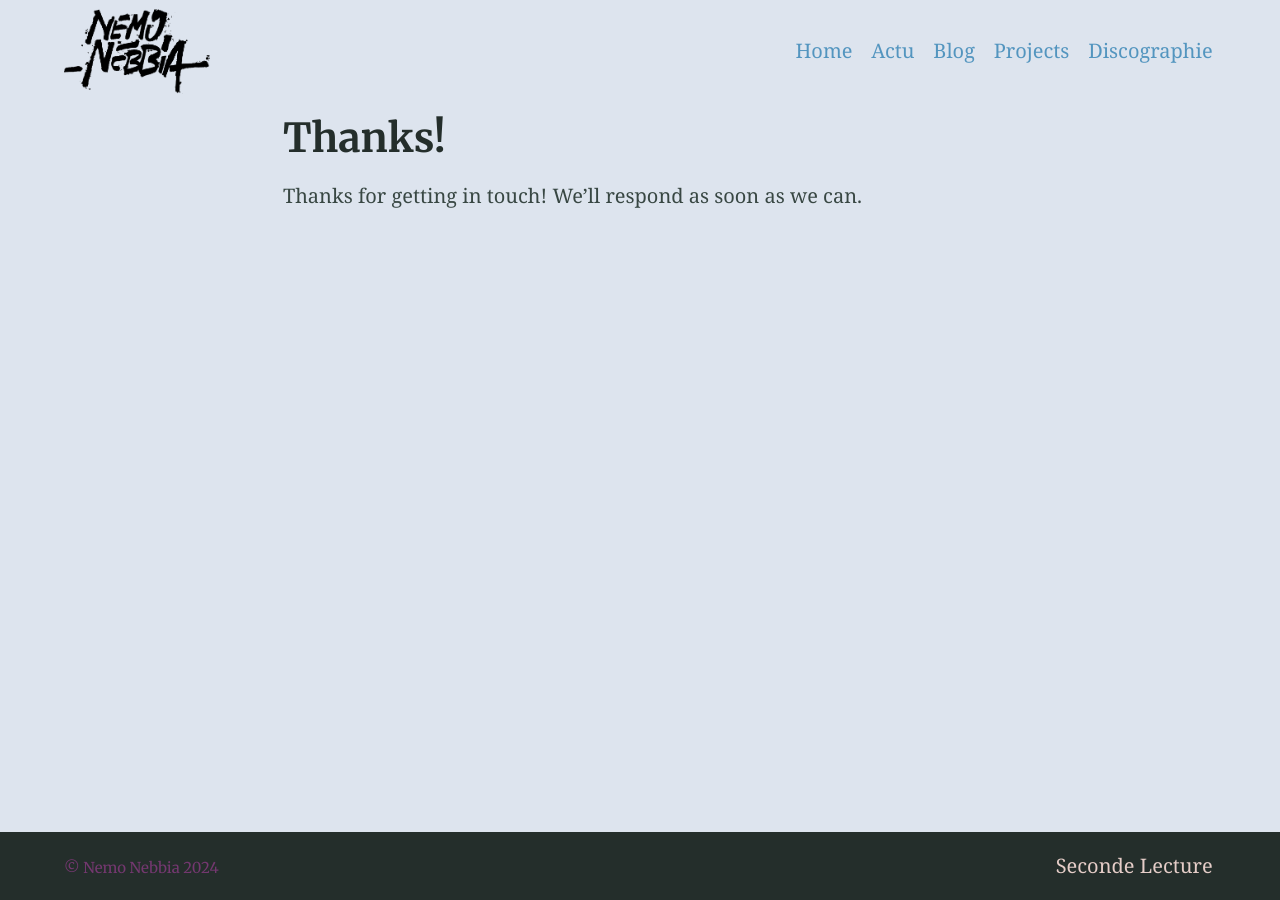
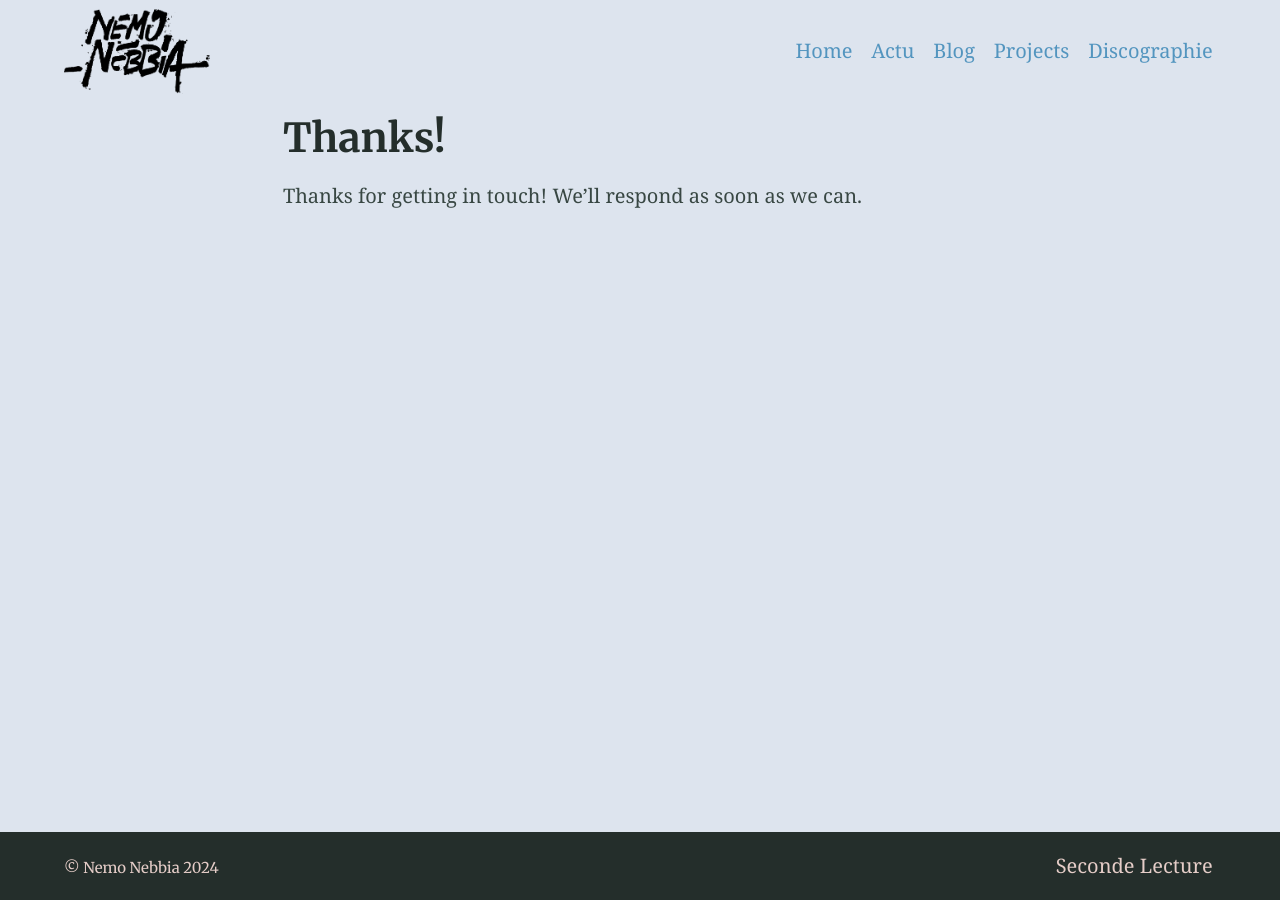
Before and after one commit to secondelecture/seconde-lecture.com, a Jekyll site: the page built from thanks.md, in a window 1280 px wide. Built offline with Jekyll 4.4.1, drawn with Linux system fonts in a browser that asks for light colours.

Commit message:
updating a few things

```diff
--- a/_sass/_theme.scss
+++ b/_sass/_theme.scss
@@ -99,6 +99,7 @@ body {
   }
   .small {
     padding-top: 0;
+    color: $lightHoverColour;
   }
 }
 
```
